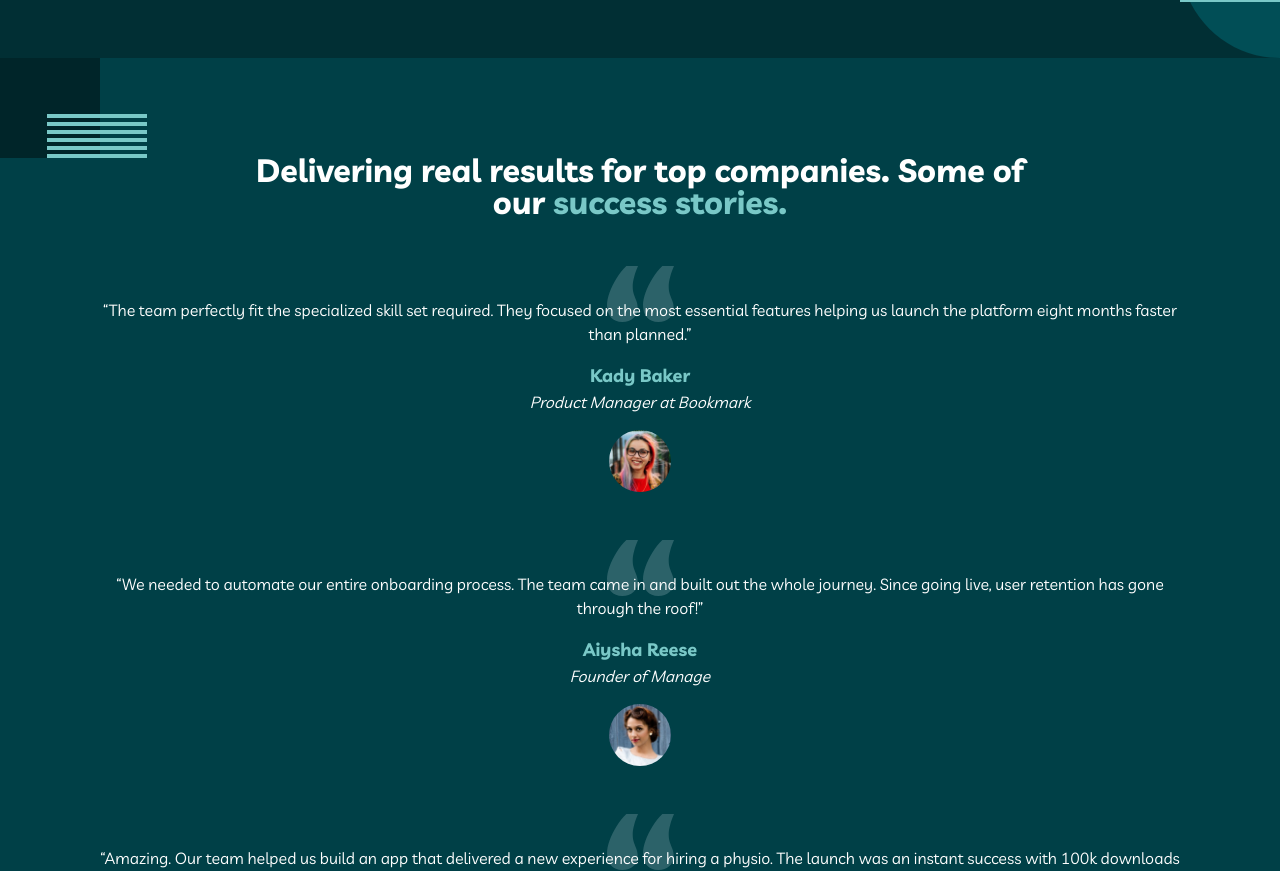
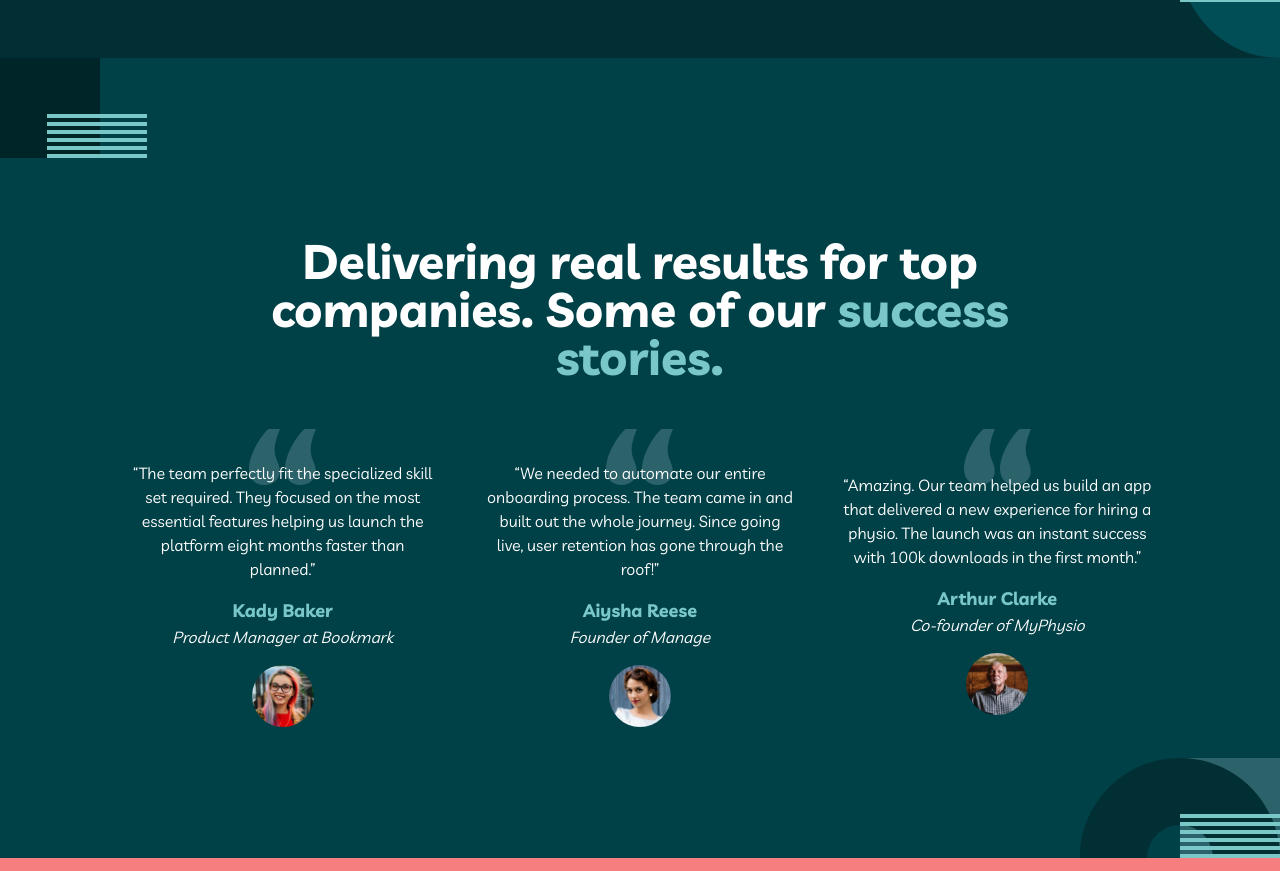
Before and after one commit to Braden0006/myteam-website, a React (Vite) app: page / in a window 1280 px wide. Shown: the part 1542-2413 px from the top of the page. Built offline with nearby package versions, Linux system fonts and the light colour scheme.

Commit message:
"Homepage3" and "Homepage3Cards" are responsive on all devices

```diff
--- a/src/Components/Homepage3/Homepage3.tsx
+++ b/src/Components/Homepage3/Homepage3.tsx
@@ -4,7 +4,7 @@ import Homepage3Cards from "../Homepage3Cards/Homepage3Cards";
 
 export default function Homepage3() {
   return (
-    <div className="homepage3 relative flex flex-col items-center w-screen bg-lightergreen">
+    <div className="homepage3 relative flex flex-col items-center w-screen bg-lightergreen lg:h-100v lg:justify-center">
       <svg
         className="homepage3__pattern absolute top-0 left-0"
         xmlns="http://www.w3.org/2000/svg"
@@ -20,14 +20,14 @@ export default function Homepage3() {
         </g>
       </svg>
 
-      <h1 className="homepage3__title text-32 text-center mt-36 mb-12 w-90v leading-8 font-livvic font-bold text-white md:w-60v md:mt-24">
+      <h1 className="homepage3__title text-32 text-center mt-36 mb-12 w-90v leading-8 font-livvic font-bold text-white md:w-60v md:mt-24 lg:text-5xl lg:w-65%">
         Delivering real results for top companies. Some of our{" "}
         <span className="homepage3__title-words text-cyan">
           success stories.
         </span>
       </h1>
 
-      <div className="homepage3__cards relative">
+      <div className="homepage3__cards relative lg:grid lg:grid-cols-3 lg:w-80% lg:gap-12">
         <Homepage3Cards />
       </div>
 
--- a/src/Components/Homepage3Cards/Homepage3Cards.tsx
+++ b/src/Components/Homepage3Cards/Homepage3Cards.tsx
@@ -19,7 +19,7 @@ export default function Homepage3Cards() {
             d="M51.273 56c4.638 0 8.368-1.322 11.19-3.967 2.823-2.645 4.235-5.799 4.235-9.46 0-2.95-.429-5.494-1.286-7.63a197.251 197.251 0 01-2.495-6.562c-.806-2.237-1.21-4.933-1.21-8.087 0-2.746.454-5.798 1.361-9.155C63.976 7.782 65.286 4.069 67 0H55.356c-3.73 3.662-7.032 7.833-9.905 12.512-2.873 4.68-5.166 9.359-6.88 14.038C36.857 31.23 36 35.4 36 39.063c0 5.391 1.361 9.562 4.083 12.512C42.805 54.525 46.535 56 51.273 56zm-36 0c4.638 0 8.368-1.322 11.19-3.967 2.823-2.645 4.235-5.799 4.235-9.46 0-2.95-.429-5.494-1.286-7.63a197.251 197.251 0 01-2.495-6.562c-.806-2.237-1.21-4.933-1.21-8.087 0-2.746.454-5.798 1.361-9.155C27.976 7.782 29.286 4.069 31 0H19.356c-3.73 3.662-7.032 7.833-9.905 12.512-2.873 4.68-5.166 9.359-6.88 14.038C.857 31.23 0 35.4 0 39.063c0 5.391 1.361 9.562 4.083 12.512C6.805 54.525 10.535 56 15.273 56z"
           />
         </svg>
-        <p className="homepage3Cards__title w-85v mt-8 text-center z-10 font-livvic text-white">
+        <p className="homepage3Cards__title w-85v mt-8 text-center z-10 font-livvic text-white lg:w-auto">
           {" "}
           “The team perfectly fit the specialized skill set required. They
           focused on the most essential features helping us launch the platform
@@ -50,7 +50,7 @@ export default function Homepage3Cards() {
             d="M51.273 56c4.638 0 8.368-1.322 11.19-3.967 2.823-2.645 4.235-5.799 4.235-9.46 0-2.95-.429-5.494-1.286-7.63a197.251 197.251 0 01-2.495-6.562c-.806-2.237-1.21-4.933-1.21-8.087 0-2.746.454-5.798 1.361-9.155C63.976 7.782 65.286 4.069 67 0H55.356c-3.73 3.662-7.032 7.833-9.905 12.512-2.873 4.68-5.166 9.359-6.88 14.038C36.857 31.23 36 35.4 36 39.063c0 5.391 1.361 9.562 4.083 12.512C42.805 54.525 46.535 56 51.273 56zm-36 0c4.638 0 8.368-1.322 11.19-3.967 2.823-2.645 4.235-5.799 4.235-9.46 0-2.95-.429-5.494-1.286-7.63a197.251 197.251 0 01-2.495-6.562c-.806-2.237-1.21-4.933-1.21-8.087 0-2.746.454-5.798 1.361-9.155C27.976 7.782 29.286 4.069 31 0H19.356c-3.73 3.662-7.032 7.833-9.905 12.512-2.873 4.68-5.166 9.359-6.88 14.038C.857 31.23 0 35.4 0 39.063c0 5.391 1.361 9.562 4.083 12.512C6.805 54.525 10.535 56 15.273 56z"
           />
         </svg>
-        <p className="homepage3Cards__title w-85v mt-8 text-center z-10 font-livvic text-white">
+        <p className="homepage3Cards__title w-85v mt-8 text-center z-10 font-livvic text-white lg:w-auto">
           {" "}
           “We needed to automate our entire onboarding process. The team came in
           and built out the whole journey. Since going live, user retention has
@@ -69,7 +69,7 @@ export default function Homepage3Cards() {
         />
       </div>
 
-      <div className="homepage3Cards__card relative flex flex-col items-center justify-center mb-28 md:mb-16">
+      <div className="homepage3Cards__card relative flex flex-col items-center justify-center mb-28 md:mb-16 lg:mb-0">
         <svg
           className="homepage3Cards__card__pattern absolute top-0"
           xmlns="http://www.w3.org/2000/svg"
@@ -81,7 +81,7 @@ export default function Homepage3Cards() {
             d="M51.273 56c4.638 0 8.368-1.322 11.19-3.967 2.823-2.645 4.235-5.799 4.235-9.46 0-2.95-.429-5.494-1.286-7.63a197.251 197.251 0 01-2.495-6.562c-.806-2.237-1.21-4.933-1.21-8.087 0-2.746.454-5.798 1.361-9.155C63.976 7.782 65.286 4.069 67 0H55.356c-3.73 3.662-7.032 7.833-9.905 12.512-2.873 4.68-5.166 9.359-6.88 14.038C36.857 31.23 36 35.4 36 39.063c0 5.391 1.361 9.562 4.083 12.512C42.805 54.525 46.535 56 51.273 56zm-36 0c4.638 0 8.368-1.322 11.19-3.967 2.823-2.645 4.235-5.799 4.235-9.46 0-2.95-.429-5.494-1.286-7.63a197.251 197.251 0 01-2.495-6.562c-.806-2.237-1.21-4.933-1.21-8.087 0-2.746.454-5.798 1.361-9.155C27.976 7.782 29.286 4.069 31 0H19.356c-3.73 3.662-7.032 7.833-9.905 12.512-2.873 4.68-5.166 9.359-6.88 14.038C.857 31.23 0 35.4 0 39.063c0 5.391 1.361 9.562 4.083 12.512C6.805 54.525 10.535 56 15.273 56z"
           />
         </svg>
-        <p className="homepage3Cards__title w-85v mt-8 text-center z-10 font-livvic text-white">
+        <p className="homepage3Cards__title w-85v mt-8 text-center z-10 font-livvic text-white lg:w-auto">
           {" "}
           “Amazing. Our team helped us build an app that delivered a new
           experience for hiring a physio. The launch was an instant success with
--- a/tailwind.config.js
+++ b/tailwind.config.js
@@ -46,6 +46,7 @@ module.exports = {
         "60v": "60vw",
         '60%': '60%',
         '65v': '65vw',
+        '65%': '65%',
         "70v": "70vw",
         '75v': '75vw',
         '70%': '70%',
```
